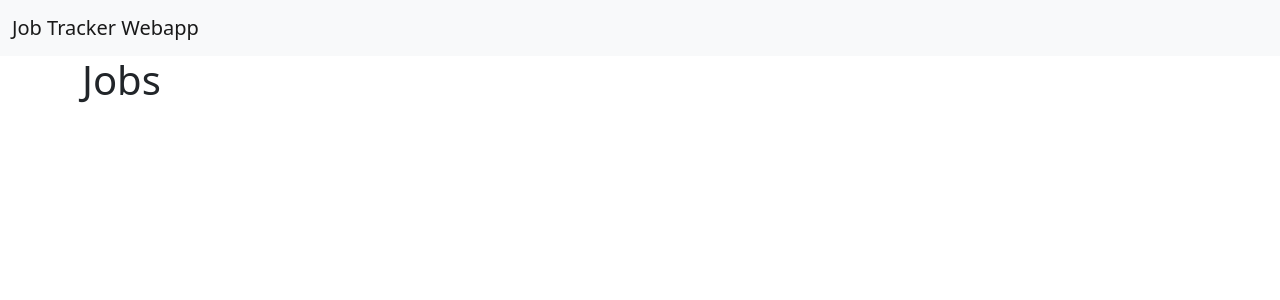
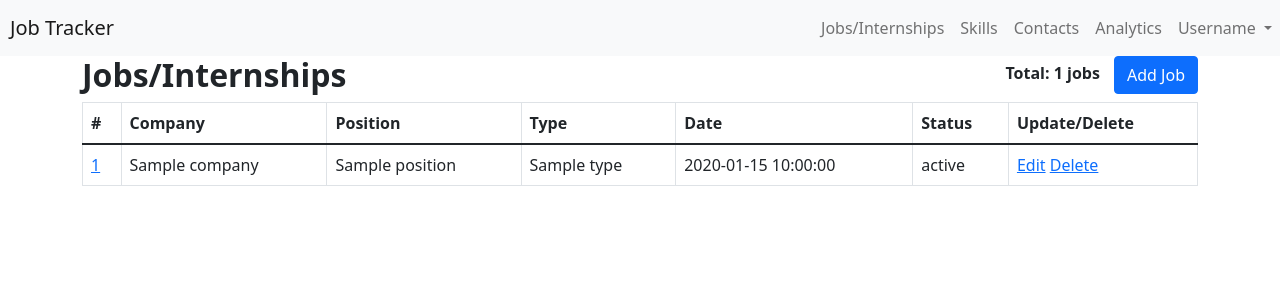
Before and after one commit to jeffacuario/jobtracker, a Flask app: template website/templates/jobs/jobs.html in a window 1280 px wide. Shown: the top 300 px of the page. Run offline with Flask 2, Linux system fonts and the light colour scheme; the template is opened without the code that fills it: most values are stand-ins (such as "Sample title", 1, 10 or a date in 2020); some libraries are stand-ins or nearby versions.

Commit message:
created Create and Read functionality for Jobs/Internships page

```diff
--- a/website/static/style.css
+++ b/website/static/style.css
@@ -0,0 +1,25 @@
+nav {
+    padding-left: 10px;
+}
+
+.navbar-collapse {
+    justify-content: flex-end;
+}
+
+.table-header, .modal-action{
+    text-align: right;
+}
+
+.modal-body {
+    text-align: left;
+}
+
+.total-count {
+    margin-right: 10px;
+    font-weight: 700;
+}
+
+.no-items {
+    text-align: center;
+    margin-top: 15%;
+}
--- a/website/templates/base.html
+++ b/website/templates/base.html
@@ -1,34 +1,80 @@
 <!doctype html>
 <html lang="en">
+
 <head>
   <!-- Required meta tags -->
-    <meta charset="utf-8">
-    <meta name="viewport" content="width=device-width, initial-scale=1">
+  <meta charset="UTF-8">
+  <meta http-equiv="X-UA-Compatible" content="IE=edge">
+  <meta name="viewport" content="width=device-width, initial-scale=1.0">
 
   <!-- Bootstrap CSS -->
-    <link href="https://cdn.jsdelivr.net/npm/bootstrap@5.1.3/dist/css/bootstrap.min.css" rel="stylesheet" integrity="sha384-1BmE4kWBq78iYhFldvKuhfTAU6auU8tT94WrHftjDbrCEXSU1oBoqyl2QvZ6jIW3" crossorigin="anonymous">
+  <link href="https://cdn.jsdelivr.net/npm/bootstrap@5.1.3/dist/css/bootstrap.min.css" rel="stylesheet"
+    integrity="sha384-1BmE4kWBq78iYhFldvKuhfTAU6auU8tT94WrHftjDbrCEXSU1oBoqyl2QvZ6jIW3" crossorigin="anonymous">
+
+  <!-- Main CSS File-->
+  <link rel="stylesheet" href="{{ url_for('static', filename='style.css') }}">
 
   <title>{% block title %}Home{% endblock %}</title>
 </head>
 
 <body>
+  <!-- NavBar -->
   <nav class="navbar navbar-expand-lg navbar-light bg-light">
-        <div class="container-fluid">
-            <a class="navbar-brand" href="/">Job Tracker Webapp</a>
+    <a class="navbar-brand" href="/">Job Tracker</a>
+    <button class="navbar-toggler" type="button" data-toggle="collapse" data-target="#navbarSupportedContent"
+      aria-controls="navbarSupportedContent" aria-expanded="false" aria-label="Toggle navigation">
+      <span class="navbar-toggler-icon"></span>
+    </button>
+
+    <div class="collapse navbar-collapse" id="navbarSupportedContent">
+      <ul class="navbar-nav mr-auto">
+        <li class="nav-item active">
+          <a class="nav-link" href="/">Jobs/Internships</a>
+        </li>
+        <li class="nav-item">
+          <a class="nav-link" href="/skills">Skills</a>
+        </li>
+        <li class="nav-item">
+          <a class="nav-link" href="/contacts">Contacts</a>
+        </li>
+        <li class="nav-item">
+          <a class="nav-link" href="/analytics">Analytics</a>
+        </li>
+        <li class="nav-item dropdown">
+          <a class="nav-link dropdown-toggle" href="#" id="navbarDropdown" role="button" data-toggle="dropdown"
+            aria-haspopup="true" aria-expanded="false">
+            Username
+          </a>
+          <div class="dropdown-menu" aria-labelledby="navbarDropdown">
+            <a class="dropdown-item" href="/settings">Settings</a>
+            <div class="dropdown-divider"></div>
+            <a class="dropdown-item" href="/">Logout</a>
+          </div>
+        </li>
+      </ul>
     </div>
   </nav>
 
+  <!-- Content Container -->
   <div class="container">
     {% block content %}
     {% endblock %}
   </div>
 
-    <!-- Bootstrap JavaScript -->
-    <script src="https://code.jquery.com/jquery-3.3.1.slim.min.js" integrity="sha384-q8i/X+965DzO0rT7abK41JStQIAqVgRVzpbzo5smXKp4YfRvH+8abtTE1Pi6jizo" crossorigin="anonymous"></script>
-    <script src="https://cdnjs.cloudflare.com/ajax/libs/popper.js/1.14.7/umd/popper.min.js" integrity="sha384-UO2eT0CpHqdSJQ6hJty5KVphtPhzWj9WO1clHTMGa3JDZwrnQq4sF86dIHNDz0W1" crossorigin="anonymous"></script>
-    <script src="https://stackpath.bootstrapcdn.com/bootstrap/4.3.1/js/bootstrap.min.js" integrity="sha384-JjSmVgyd0p3pXB1rRibZUAYoIIy6OrQ6VrjIEaFf/nJGzIxFDsf4x0xIM+B07jRM" crossorigin="anonymous"></script>
+  <!-- BootStrap JavaScript -->
+  <script src="https://code.jquery.com/jquery-3.3.1.slim.min.js"
+    integrity="sha384-q8i/X+965DzO0rT7abK41JStQIAqVgRVzpbzo5smXKp4YfRvH+8abtTE1Pi6jizo"
+    crossorigin="anonymous"></script>
+  <script src="https://cdnjs.cloudflare.com/ajax/libs/popper.js/1.14.7/umd/popper.min.js"
+    integrity="sha384-UO2eT0CpHqdSJQ6hJty5KVphtPhzWj9WO1clHTMGa3JDZwrnQq4sF86dIHNDz0W1"
+    crossorigin="anonymous"></script>
+  <script src="https://stackpath.bootstrapcdn.com/bootstrap/4.3.1/js/bootstrap.min.js"
+    integrity="sha384-JjSmVgyd0p3pXB1rRibZUAYoIIy6OrQ6VrjIEaFf/nJGzIxFDsf4x0xIM+B07jRM"
+    crossorigin="anonymous"></script>
 
   <!-- Main JavaScript File -->
-    <script type='text/javascript' src='{{ url_for('static', filename='index.js') }}'></script>
+  <script type='text/javascript' src='{{ url_for('static', filename='script.js' ) }}'></script>
+
 </body>
+
 </html>
--- a/website/templates/jobs/jobs.html
+++ b/website/templates/jobs/jobs.html
@@ -1,5 +1,34 @@
 {% extends "base.html" %}
 {% block title %}Jobs/Internships{% endblock %}
+
 {% block content %}
-<h1>Jobs</h1>
+
+<!-- Jobs Table -->
+<div class="table-wrapper">
+    <div class="table-title">
+        <div class="row">
+            <div class="col-sm-8">
+                <h2><b>Jobs/Internships</b></h2>
+            </div>
+            <div class="col-sm-4 table-header">
+                <span class="total-count">
+                    Total: {{jobs | length}} jobs
+                </span>
+                {% include "jobs/jobs_modal.html" %}
+            </div>
+        </div>
+    </div>
+
+    <!-- handle no jobs -->
+    {% if jobs|length == 0 %}
+    <div class="no-items">
+        <p>No Jobs Yet...</p>
+        {% include "jobs/jobs_modal.html" %}
+    </div>
+    {% else %}
+    {% include "jobs/jobs_table.html" %}
+    {% endif %}
+
+</div>
+
 {% endblock %}
--- /dev/null
+++ b/website/templates/jobs/jobs_form.html
@@ -0,0 +1,30 @@
+<form action="/" method="POST">
+    <div class="mb-3">
+        <label for="company" class="form-label">Company*</label>
+        <input type="text" class="form-control" id="company" aria-describedby="companyHelp"
+            name="company" placeholder="Enter Company" />
+    </div>
+    <div class="mb-3">
+        <label for="position" class="form-label">Position*</label>
+        <input type="text" class="form-control" id="position" aria-describedby="positionHelp"
+            name="position" placeholder="Enter Position" />
+    </div>
+    <div class="mb-3">
+        <label for="type" class="form-label" name="type">Type*</label>
+        <select name="type" class="form-control">
+            <option selected>Select Type...</option>
+            <option>Full-Time</option>
+            <option>Part-Time</option>
+            <option>Internship</option>
+        </select>
+    </div>
+    <div class="mb-3">
+        <label for="status" class="form-label">Status*</label>
+        <input type="text" class="form-control" id="status" aria-describedby="statusHelp" name="status"
+            placeholder="Enter Status" />
+    </div>
+    <div class="modal-action">
+        <button type="button" class="btn btn-secondary" data-dismiss="modal">Close</button>
+        <button type="submit" class="btn btn-primary">Submit</button>
+    </div>
+</form>
--- /dev/null
+++ b/website/templates/jobs/jobs_modal.html
@@ -0,0 +1,21 @@
+<!-- Button to trigger modal for job form-->
+<button type="button" class="btn btn-primary addJobButton" data-toggle="modal" title="Add a new job/internship"
+    data-target="#addNewJob">
+    Add Job
+</button>
+
+<!-- Job Modal -->
+<div class="modal fade" id="addNewJob" tabindex="-1" role="dialog" aria-labelledby="addNewJobLabel" aria-hidden="true">
+    <div class="modal-dialog" role="document">
+        <div class="modal-content">
+            <div class="modal-header">
+                <h5 class="modal-title" id="addNewJobLabel">
+                    Add New Job/Internship
+                </h5>
+            </div>
+            <div class="modal-body">
+                {% include 'jobs/jobs_form.html' %}
+            </div>
+        </div>
+    </div>
+</div>
--- /dev/null
+++ b/website/templates/jobs/jobs_table.html
@@ -0,0 +1,29 @@
+<table class="table table-bordered">
+    <thead>
+        <tr>
+            <th>#</th>
+            <th>Company</th>
+            <th>Position</th>
+            <th>Type</th>
+            <th>Date</th>
+            <th>Status</th>
+            <th>Update/Delete</th>
+        </tr>
+    </thead>
+    <tbody>
+        {% for n in range(jobs|length) %}
+        <tr id="{{jobs[n].id}}">
+            <td><a href="/application/{{jobs[n].id}}">{{n+1}}</a></td>
+            <td>{{jobs[n].company}}</td>
+            <td>{{jobs[n].position}}</td>
+            <td>{{jobs[n].type}}</td>
+            <td>{{jobs[n].date}}</td>
+            <td>{{jobs[n].status}}</td>
+            <td>
+                <a class="edit" title="Edit" data-toggle="tooltip">Edit</a>
+                <a class="delete" title="Delete" data-toggle="tooltip" href="/">Delete</a>
+            </td>
+        </tr>
+        {% endfor %}
+    </tbody>
+</table>
--- a/website/templates/skills/skills.html
+++ b/website/templates/skills/skills.html
@@ -1,5 +1,5 @@
 {% extends "base.html" %}
-{% block title %}Skills{% endblock %}
+{% block title %}Contacts{% endblock %}
 {% block content %}
 <h1>Skills</h1>
 {% endblock %}
```
Also changed, not shown: website/models/db.py (+23 -2 lines), website/models/models.py (added, +7 -0 lines), website/views.py (+15 -3 lines), tests/example_tests.py (line endings or trailing spaces), tests/tests.py (line endings or trailing spaces), website/static/script.js (added). Lines whose indentation alone changed are shown as unchanged.
